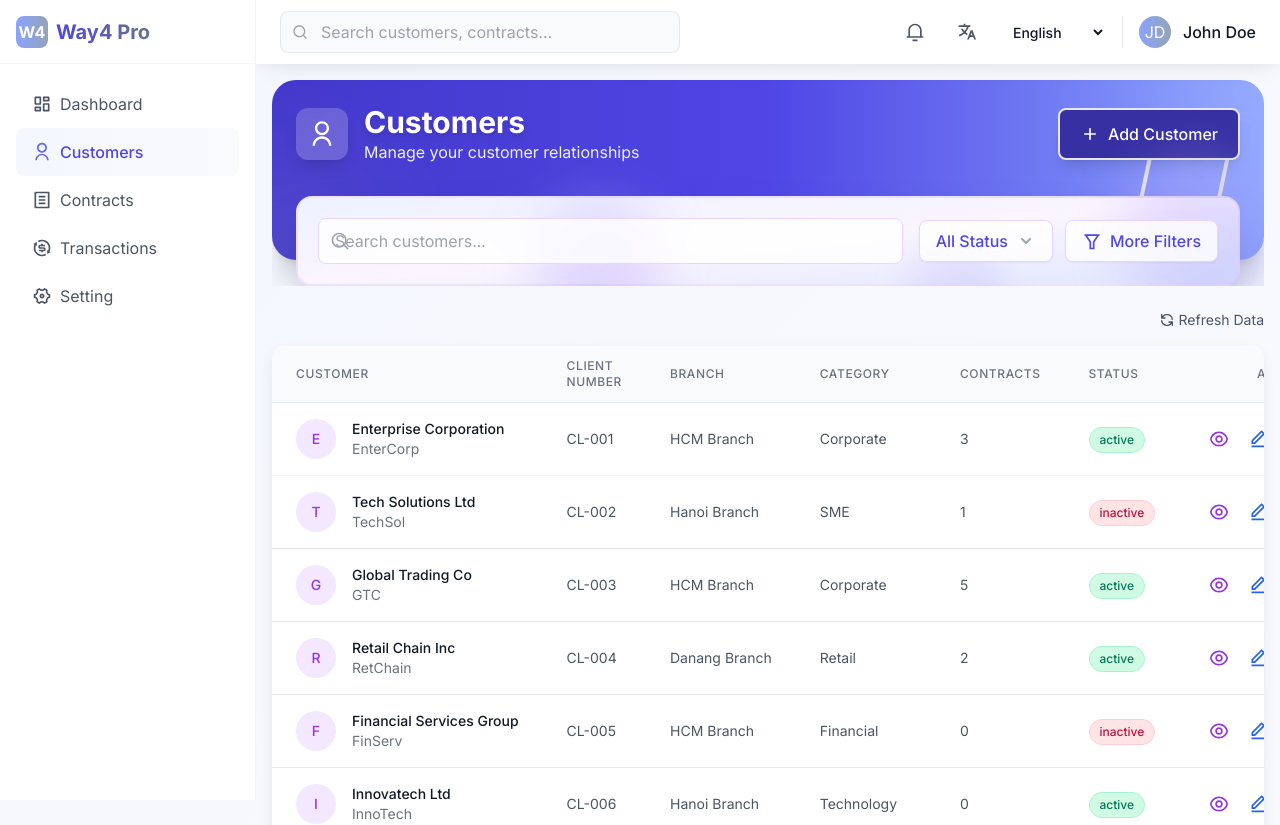
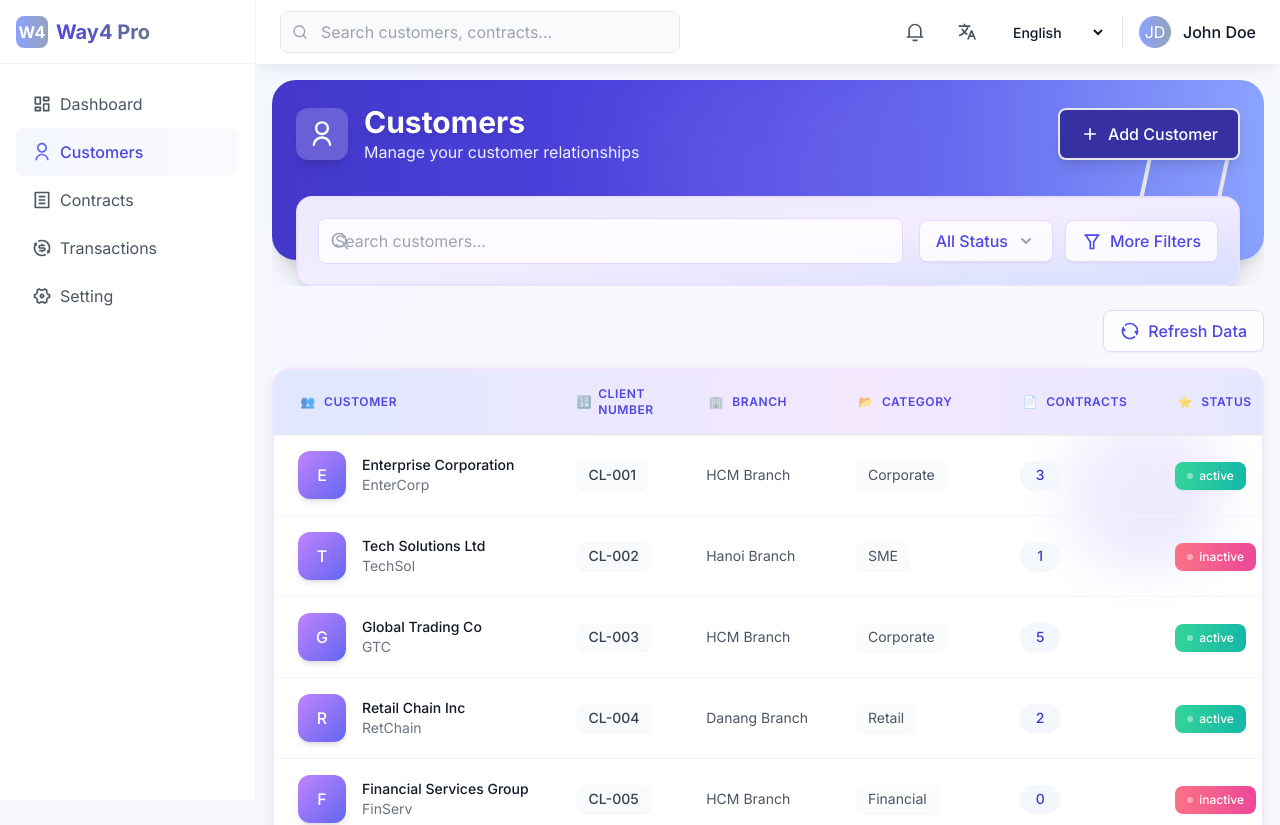
Before and after one commit to duc0304/SuperOPW, a Next.js app in the folder frontend/: page /customers in a window 1280 px wide. Shown: the top 825 px of the page. Built offline with nearby package versions, Linux system fonts and the light colour scheme; sample sign-in values are in the browser's storage.

Commit message:
super Custom table

```diff
--- a/frontend/src/app/customers/components/CustomerHeader.tsx
+++ b/frontend/src/app/customers/components/CustomerHeader.tsx
@@ -81,14 +81,12 @@ export default function CustomerHeader({
         rounded-3xl p-6 pb-24 relative overflow-hidden shadow-xl transition-all duration-700 ease-out
         ${animateBackground ? 'opacity-100 transform-none' : 'opacity-0 transform -translate-y-4'}`}>
 
-        {/* Animated background elements */}
-        <div className="absolute top-0 right-0 w-64 h-64 bg-white/10 rounded-full -mr-32 -mt-32 blur-3xl animate-pulse-slow"></div>
-        <div className="absolute bottom-0 left-0 w-48 h-48 bg-white/10 rounded-full -ml-24 -mb-24 blur-3xl animate-float"></div>
-        <div className="absolute top-1/2 left-1/4 w-32 h-32 bg-primary-300/20 rounded-full blur-2xl animate-float-slow"></div>
+        {/* Simplified background elements - removed corner shadows */}
+        <div className="absolute top-1/2 left-1/2 transform -translate-x-1/2 -translate-y-1/2 w-64 h-64 bg-white/10 rounded-full blur-3xl"></div>
+        <div className="absolute top-1/3 right-1/4 w-32 h-32 bg-primary-300/20 rounded-full blur-2xl animate-float-slow"></div>
 
-        {/* Decorative elements */}
+        {/* Decorative elements - simplified */}
         <div className="absolute right-10 bottom-10 w-20 h-20 border-4 border-primary-300/30 rounded-xl rotate-12"></div>
-        <div className="absolute left-1/3 top-10 w-6 h-6 bg-primary-300/40 rounded-full"></div>
 
         <div className="flex flex-col md:flex-row md:items-center md:justify-between relative z-10">
           <div className="flex items-center">
@@ -112,16 +110,13 @@ export default function CustomerHeader({
         </div>
       </div>
 
-      {/* Search and filters card with enhanced 3D effect and modern color scheme */}
-      <div className="bg-gradient-to-br from-indigo-50 via-purple-50 to-indigo-100 dark:from-gray-800 dark:via-purple-900/20 dark:to-indigo-900/30 rounded-2xl shadow-2xl mx-6 -mt-16 p-5 relative z-20 border-2 border-purple-200/60 dark:border-purple-500/30 transition-all duration-500 hover:shadow-xl">
-        {/* Decorative elements for search card - Made more visible with purple tones */}
-        <div className="absolute top-0 right-0 w-40 h-40 bg-gradient-to-br from-purple-300/30 to-indigo-400/30 rounded-full -mr-10 -mt-10 blur-xl"></div>
-        <div className="absolute bottom-0 left-1/4 w-32 h-32 bg-gradient-to-br from-indigo-300/30 to-purple-400/30 rounded-full -mb-10 blur-xl"></div>
-        <div className="absolute top-1/2 right-1/4 w-24 h-24 bg-gradient-to-br from-purple-300/20 to-indigo-400/20 rounded-full blur-lg"></div>
+      {/* Search and filters card with improved 3D effect */}
+      <div className="bg-gradient-to-br from-indigo-50 via-purple-50 to-indigo-100 dark:from-gray-800 dark:via-purple-900/20 dark:to-indigo-900/30 rounded-2xl shadow-lg mx-6 -mt-16 p-5 relative z-20 border-2 border-purple-200/60 dark:border-purple-500/30 transition-all duration-500 hover:shadow-xl">
+        {/* Simplified decorative elements */}
+        <div className="absolute inset-0 bg-gradient-to-br from-purple-300/10 to-indigo-400/10 rounded-2xl"></div>
 
         <div className="flex flex-col md:flex-row md:items-center space-y-4 md:space-y-0 md:space-x-4 relative z-10">
           <div className="relative flex-1">
-            {/* Điều chỉnh vị trí kính lúp và padding của input */}
             <div className="relative">
               <RiSearchLine className="absolute left-3 top-1/2 -translate-y-1/2 h-5 w-5 text-gray-400 dark:text-gray-500 pointer-events-none z-30" />
               <Input
--- a/frontend/src/app/customers/components/CustomerTable.tsx
+++ b/frontend/src/app/customers/components/CustomerTable.tsx
@@ -1,3 +1,4 @@
+import { useState, useEffect } from 'react';
 import { Customer } from '../mock_customers';
 import { RiEyeLine, RiEditLine, RiDeleteBinLine } from 'react-icons/ri';
 import Link from 'next/link';
@@ -9,45 +10,105 @@ interface CustomerTableProps {
 }
 
 export default function CustomerTable({ customers, onEdit, onDelete }: CustomerTableProps) {
+  const [animatedRows, setAnimatedRows] = useState<{[key: string]: boolean}>({});
+  const [hoveredRow, setHoveredRow] = useState<string | null>(null);
+
+  // Animation effect on mount
+  useEffect(() => {
+    const animationDelay = 50; // ms between each row animation
+
+    customers.forEach((customer, index) => {
+      setTimeout(() => {
+        setAnimatedRows(prev => ({
+          ...prev,
+          [customer.id]: true
+        }));
+      }, index * animationDelay);
+    });
+  }, [customers]);
+
   // Function to get the first letter of company name for avatar
   const getInitial = (name: string | undefined) => {
-    if (!name) return '?'; // Trả về ký tự mặc định nếu name là null hoặc undefined
+    if (!name) return '?';
     return name.charAt(0).toUpperCase();
   };
 
+  // Get gradient colors based on customer status
+  const getStatusGradient = (status: string | undefined) => {
+    if (status === 'active') {
+      return 'from-emerald-400 to-teal-500';
+    } else {
+      return 'from-rose-400 to-pink-500';
+    }
+  };
+
+  // Get background color for row hover effect
+  const getRowHoverBg = (status: string | undefined) => {
+    if (status === 'active') {
+      return 'hover:bg-emerald-50/40 dark:hover:bg-emerald-900/10';
+    } else {
+      return 'hover:bg-rose-50/40 dark:hover:bg-rose-900/10';
+    }
+  };
+
+  // Column headers with icons
+  const columnHeaders = [
+    { id: 'customer', label: 'Customer', icon: '👥' },
+    { id: 'clientNumber', label: 'Client Number', icon: '🔢' },
+    { id: 'branch', label: 'Branch', icon: '🏢' },
+    { id: 'category', label: 'Category', icon: '📂' },
+    { id: 'contracts', label: 'Contracts', icon: '📄' },
+    { id: 'status', label: 'Status', icon: '⭐' },
+    { id: 'actions', label: 'Actions', icon: '⚙️' },
+  ];
+
   return (
-    <table className="min-w-full divide-y divide-gray-200 dark:divide-gray-700 transition-colors duration-200">
-      <thead className="table-header">
-        <tr>
-          <th scope="col" className="px-6 py-3 text-left text-xs font-medium text-gray-500 dark:text-gray-400 uppercase tracking-wider">
-            Customer
+    <div className="overflow-hidden rounded-2xl shadow-xl border-2 border-purple-200/60 dark:border-purple-700/30 bg-white/80 backdrop-blur-sm dark:bg-gray-800/90 transition-all duration-300">
+      {/* Decorative elements */}
+      <div className="absolute top-10 right-10 w-40 h-40 bg-gradient-to-br from-purple-300/20 to-indigo-400/20 rounded-full blur-xl -z-10"></div>
+      <div className="absolute bottom-10 left-20 w-32 h-32 bg-gradient-to-br from-indigo-300/20 to-purple-400/20 rounded-full blur-xl -z-10"></div>
+
+      <div className="overflow-x-auto relative">
+        <table className="w-full divide-y divide-gray-200 dark:divide-gray-700 transition-colors duration-200">
+          {/* Enhanced table header with gradient and 3D effect */}
+          <thead className="bg-gradient-to-r from-indigo-100 via-purple-100 to-indigo-100 dark:from-gray-800/90 dark:via-purple-900/20 dark:to-gray-800/90 transition-colors duration-300 sticky top-0 z-10">
+            <tr className="shadow-sm">
+              {columnHeaders.map((column) => (
+                <th
+                  key={column.id}
+                  scope="col"
+                  className={`px-6 py-4 text-left text-xs font-medium tracking-wider transition-all duration-300 ${
+                    column.id === 'actions' ? 'text-right' : 'text-left'
+                  }`}
+                >
+                  <div className={`flex ${column.id === 'actions' ? 'justify-end' : 'items-center'} space-x-1.5`}>
+                    <span className="inline-block w-5 text-center opacity-70">{column.icon}</span>
+                    <span className="bg-clip-text text-transparent bg-gradient-to-r from-primary-600 to-indigo-600 dark:from-primary-400 dark:to-indigo-400 font-semibold uppercase">
+                      {column.label}
+                    </span>
+                  </div>
                 </th>
-          <th scope="col" className="px-6 py-3 text-left text-xs font-medium text-gray-500 dark:text-gray-400 uppercase tracking-wider">
-            Client Number
-          </th>
-          <th scope="col" className="px-6 py-3 text-left text-xs font-medium text-gray-500 dark:text-gray-400 uppercase tracking-wider">
-            Branch
-          </th>
-          <th scope="col" className="px-6 py-3 text-left text-xs font-medium text-gray-500 dark:text-gray-400 uppercase tracking-wider">
-            Category
-          </th>
-          <th scope="col" className="px-6 py-3 text-left text-xs font-medium text-gray-500 dark:text-gray-400 uppercase tracking-wider">
-            Contracts
-          </th>
-          <th scope="col" className="px-6 py-3 text-left text-xs font-medium text-gray-500 dark:text-gray-400 uppercase tracking-wider">
-            Status
-          </th>
-          <th scope="col" className="px-6 py-3 text-right text-xs font-medium text-gray-500 dark:text-gray-400 uppercase tracking-wider">
-            Actions
-          </th>
+              ))}
             </tr>
           </thead>
-      <tbody className="bg-white dark:bg-gray-800 divide-y divide-gray-200 dark:divide-gray-700 transition-colors duration-200">
+
+          {/* Table body with enhanced styling */}
+          <tbody className="divide-y divide-gray-100 dark:divide-gray-700/50 transition-colors duration-200">
             {customers.map((customer) => (
-          <tr key={customer.id} className="table-row">
-            <td className="table-cell">
+              <tr
+                key={customer.id}
+                className={`
+                  transition-all duration-500 ease-out
+                  ${getRowHoverBg(customer?.status)}
+                  ${hoveredRow === customer.id ? 'shadow-md dark:shadow-gray-900/50 z-10 scale-[1.01] relative' : ''}
+                  ${animatedRows[customer.id] ? 'opacity-100 transform-none' : 'opacity-0 translate-y-4'}
+                `}
+                onMouseEnter={() => setHoveredRow(customer.id)}
+                onMouseLeave={() => setHoveredRow(null)}
+              >
+                <td className="px-6 py-4 whitespace-nowrap">
                   <div className="flex items-center">
-                <div className="flex-shrink-0 h-10 w-10 rounded-full bg-purple-100 dark:bg-purple-900 flex items-center justify-center text-purple-600 dark:text-purple-300 font-medium transition-colors duration-200">
+                    <div className="flex-shrink-0 h-12 w-12 rounded-xl bg-gradient-to-br from-purple-400 to-indigo-500 dark:from-purple-600 dark:to-indigo-700 flex items-center justify-center text-white font-medium shadow-md transition-all duration-300 group-hover:shadow-lg transform group-hover:scale-105">
                       {getInitial(customer?.companyName)}
                     </div>
                     <div className="ml-4">
@@ -56,59 +117,70 @@ export default function CustomerTable({ customers, onEdit, onDelete }: CustomerT
                     </div>
                   </div>
                 </td>
-            <td className="table-cell">
+                <td className="px-6 py-4 whitespace-nowrap">
+                  <div className="text-sm text-gray-700 dark:text-gray-300 font-medium bg-gray-50 dark:bg-gray-700/50 px-3 py-1 rounded-lg inline-block shadow-sm">
                     {customer?.clientNumber || 'N/A'}
-            </td>
-            <td className="table-cell">
-              {customer?.branch || 'N/A'}
-            </td>
-            <td className="table-cell">
-              {customer?.clientCategory || 'N/A'}
-            </td>
-            <td className="table-cell">
-              {customer?.contractsCount || 0}
+                  </div>
                 </td>
                 <td className="px-6 py-4 whitespace-nowrap">
-              <span className={`${
-                customer?.status === 'active'
-                  ? 'badge badge-success'
-                  : 'badge badge-danger'
-              }`}>
+                  <div className="text-sm text-gray-600 dark:text-gray-300">
+                    {customer?.branch || 'N/A'}
+                  </div>
+                </td>
+                <td className="px-6 py-4 whitespace-nowrap">
+                  <div className="text-sm text-gray-600 dark:text-gray-300 bg-gray-50/80 dark:bg-gray-700/30 px-3 py-1 rounded-lg inline-block shadow-sm">
+                    {customer?.clientCategory || 'N/A'}
+                  </div>
+                </td>
+                <td className="px-6 py-4 whitespace-nowrap">
+                  <div className="text-sm font-medium bg-primary-50 dark:bg-primary-900/30 text-primary-700 dark:text-primary-300 px-3 py-1 rounded-full inline-block min-w-[2.5rem] text-center shadow-sm">
+                    {customer?.contractsCount || 0}
+                  </div>
+                </td>
+                <td className="px-6 py-4 whitespace-nowrap">
+                  <span className={`
+                    px-3 py-1.5 text-xs font-medium rounded-lg inline-flex items-center
+                    bg-gradient-to-r ${getStatusGradient(customer?.status)} text-white shadow-sm
+                    transform transition-all duration-300 hover:scale-105 hover:shadow-md
+                  `}>
+                    <span className="h-1.5 w-1.5 rounded-full bg-white/80 mr-1.5 animate-pulse"></span>
                     {customer?.status || 'N/A'}
                   </span>
                 </td>
                 <td className="px-6 py-4 whitespace-nowrap text-right text-sm font-medium">
-              <div className="flex justify-end space-x-2 items-center">
+                  <div className="flex justify-end space-x-1 items-center">
                     {customer?.id ? (
                       <Link href={`/customers/${customer.id}`}>
-                    <button className="text-purple-600 dark:text-purple-400 hover:text-purple-900 dark:hover:text-purple-300 flex items-center justify-center w-8 h-8 transition-colors duration-200">
+                        <button className="text-indigo-600 dark:text-indigo-400 hover:text-indigo-900 dark:hover:text-indigo-300 flex items-center justify-center w-9 h-9 rounded-lg transition-all duration-200 hover:bg-indigo-50 dark:hover:bg-indigo-900/30 shadow-sm hover:shadow-md">
                           <RiEyeLine className="h-5 w-5" />
                         </button>
                       </Link>
                     ) : (
-                  <button disabled className="text-gray-400 cursor-not-allowed flex items-center justify-center w-8 h-8">
+                      <button disabled className="text-gray-400 cursor-not-allowed flex items-center justify-center w-9 h-9">
                         <RiEyeLine className="h-5 w-5" />
                       </button>
                     )}
                     <button
                       onClick={() => customer && onEdit(customer)}
                       disabled={!customer}
-                  className={`${
-                    customer
-                      ? "text-blue-600 dark:text-blue-400 hover:text-blue-900 dark:hover:text-blue-300"
-                      : "text-gray-400 cursor-not-allowed"
-                  } flex items-center justify-center w-8 h-8 transition-colors duration-200`}
+                      className={`
+                        flex items-center justify-center w-9 h-9 rounded-lg transition-all duration-200 shadow-sm hover:shadow-md
+                        ${customer
+                          ? "text-blue-600 dark:text-blue-400 hover:text-blue-900 dark:hover:text-blue-300 hover:bg-blue-50 dark:hover:bg-blue-900/30"
+                          : "text-gray-400 cursor-not-allowed"}
+                      `}
                     >
                       <RiEditLine className="h-5 w-5" />
                     </button>
                     <button
                       onClick={() => customer && onDelete(customer)}
                       disabled={!customer}
-                  className={`${
-                    customer
-                      ? "text-red-600 dark:text-red-400 hover:text-red-900 dark:hover:text-red-300"
-                      : "text-gray-400 cursor-not-allowed"
-                  } flex items-center justify-center w-8 h-8 transition-colors duration-200`}
+                      className={`
+                        flex items-center justify-center w-9 h-9 rounded-lg transition-all duration-200 shadow-sm hover:shadow-md
+                        ${customer
+                          ? "text-rose-600 dark:text-rose-400 hover:text-rose-900 dark:hover:text-rose-300 hover:bg-rose-50 dark:hover:bg-rose-900/30"
+                          : "text-gray-400 cursor-not-allowed"}
+                      `}
                     >
                       <RiDeleteBinLine className="h-5 w-5" />
                     </button>
@@ -118,5 +190,7 @@ export default function CustomerTable({ customers, onEdit, onDelete }: CustomerT
             ))}
           </tbody>
         </table>
+      </div>
+    </div>
   );
 }
--- a/frontend/src/app/customers/page.tsx
+++ b/frontend/src/app/customers/page.tsx
@@ -7,6 +7,7 @@ import Pagination from './components/Pagination';
 import AddCustomerModal from './components/AddCustomerModal';
 import EditCustomerModal from './components/EditCustomerModal';
 import DeleteCustomerModal from './components/DeleteCustomerModal';
+import Button from '@/components/ui/Button';
 import { Customer, DEFAULT_FORM_DATA } from './mock_customers';
 import { useAppDispatch, useAppSelector } from '@/redux/hooks';
 import {
@@ -29,6 +30,7 @@ import {
   selectPageError,
   selectIsInitialized
 } from '@/redux/slices/customerSlice';
+import { RiRefreshLine } from 'react-icons/ri';
 
 export default function CustomersPage() {
   const dispatch = useAppDispatch();
@@ -186,17 +188,16 @@ export default function CustomersPage() {
           onStatusFilterChange={handleStatusFilterChange}
         />
 
-        {/* Refresh Data Button */}
+        {/* Refresh Data Button - Áp dụng style giống hệt với các nút trong CustomerHeader */}
         <div className="flex justify-end mb-4">
-          <button
+          <Button
             onClick={handleRefreshData}
-            className="flex items-center text-sm text-gray-600 hover:text-primary-600 dark:text-gray-300 dark:hover:text-primary-400"
+            variant="secondary"
+            className="transition-all duration-300 hover:shadow-md bg-white/80 backdrop-blur-sm dark:bg-gray-700/80 border-purple-200 dark:border-purple-700/50"
+            icon={RiRefreshLine}
           >
-            <svg xmlns="http://www.w3.org/2000/svg" className="h-4 w-4 mr-1" fill="none" viewBox="0 0 24 24" stroke="currentColor">
-              <path strokeLinecap="round" strokeLinejoin="round" strokeWidth={2} d="M4 4v5h.582m15.356 2A8.001 8.001 0 004.582 9m0 0H9m11 11v-5h-.581m0 0a8.003 8.003 0 01-15.357-2m15.357 2H15" />
-            </svg>
             Refresh Data
-          </button>
+          </Button>
         </div>
 
         {/* Hiển thị lỗi trang cụ thể nếu có */}
```
Lines whose indentation alone changed are shown as unchanged.
